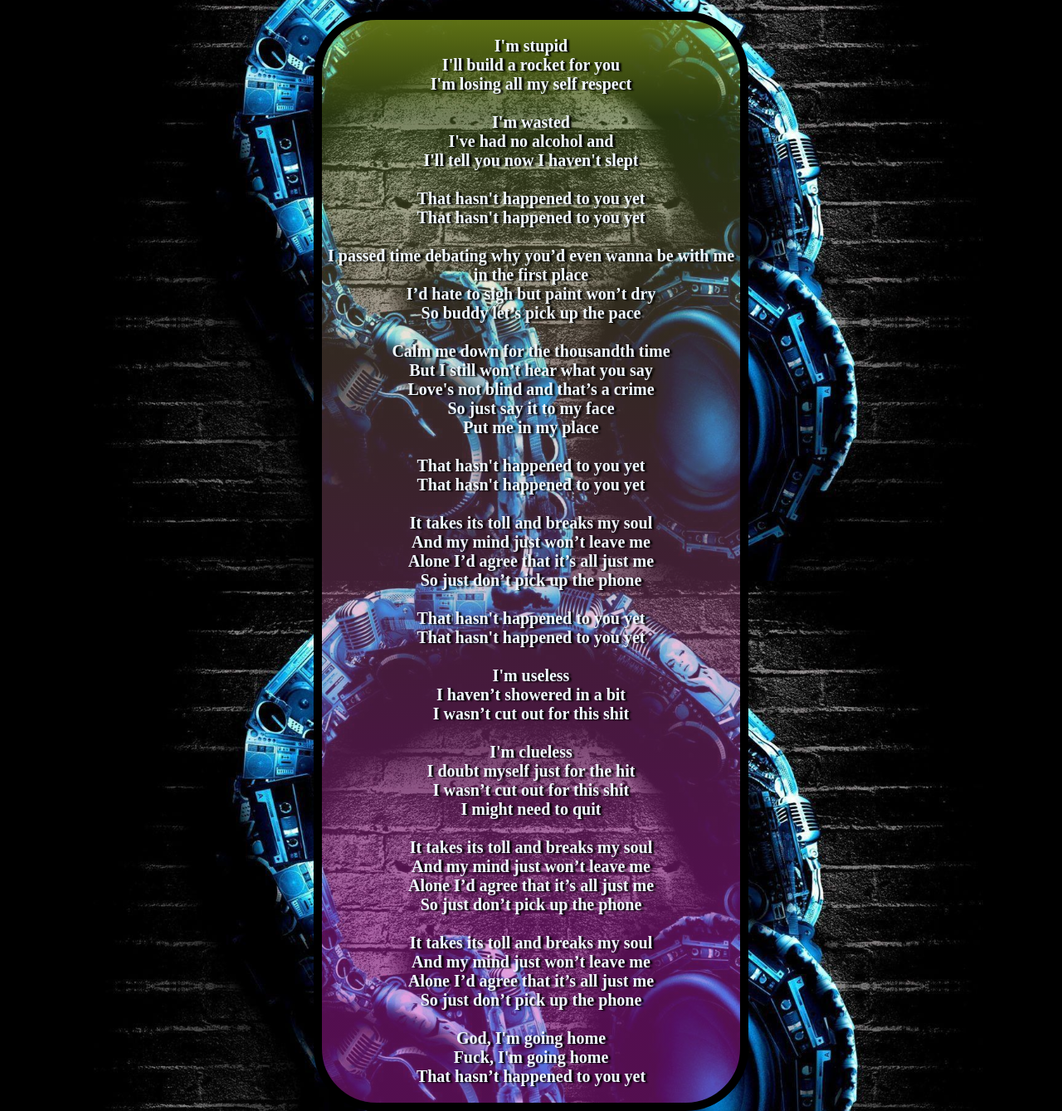
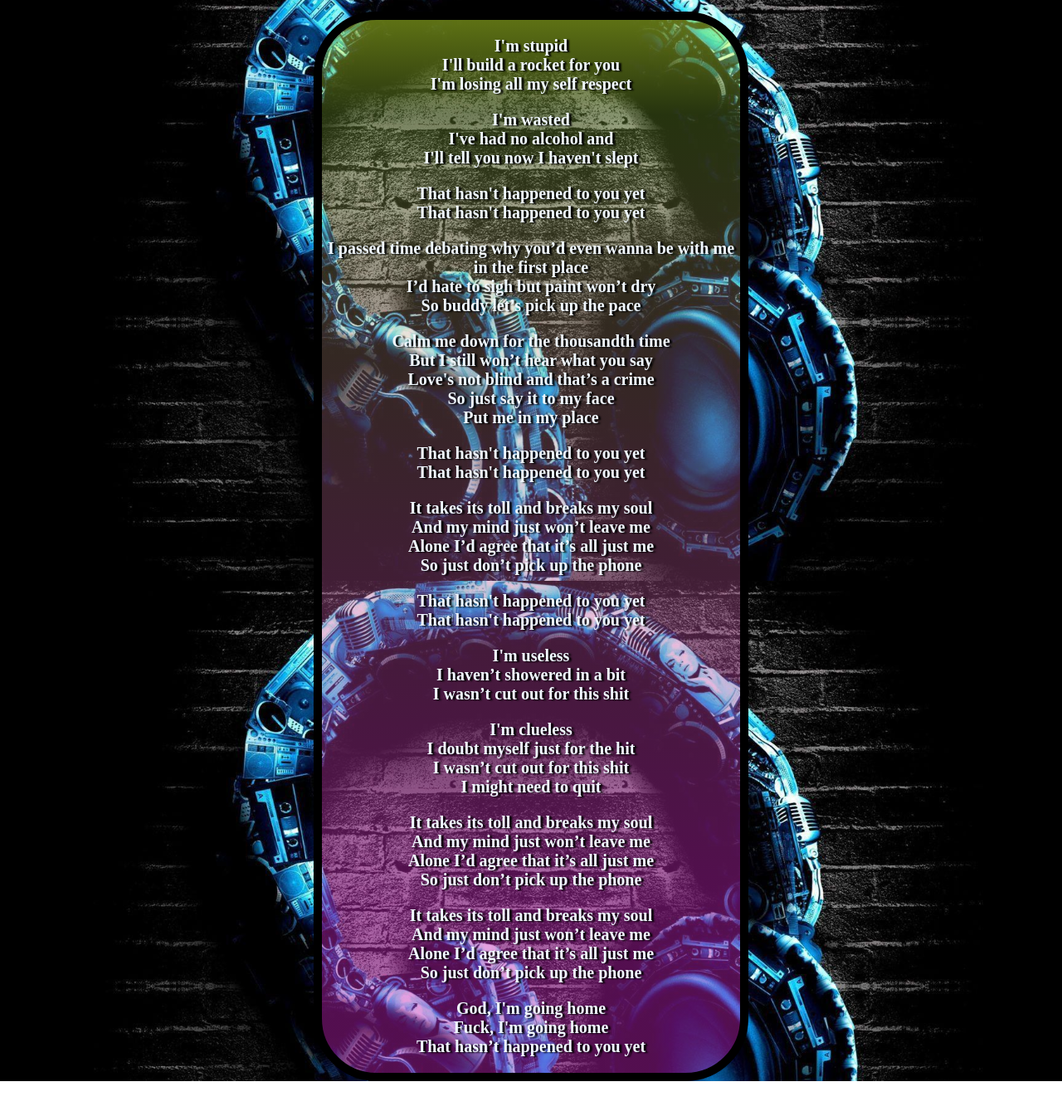
Before and after one commit to GonzaloLatorre/playslit, a plain HTML site: page stupid.html in a window 1280 px wide. Shown: the part 100-1439 px from the top of the page at 83% size. After the commit the page ends 1403 px from the top, so only its background shows below. Drawn offline with Linux system fonts and the light colour scheme.

Commit message:
listongaa

```diff
--- a/stupid.html
+++ b/stupid.html
@@ -17,54 +17,66 @@
             I'm stupid<br>
             I'll build a rocket for you<br>
             I'm losing all my self respect<br>
-            <br>
+        </p>
+        <p>
             I'm wasted<br>
             I've had no alcohol and<br>
             I'll tell you now I haven't slept<br>
-            <br>
+        </p>
+        <p>
             That hasn't happened to you yet<br>
             That hasn't happened to you yet<br>
-            <br>
+        </p>
+        <p>
             I passed time debating why you’d even wanna be with me in the first place<br>
             I’d hate to sigh but paint won’t dry<br>
             So buddy let’s pick up the pace<br>
-            <br>
+        </p>
+        <p>
             Calm me down for the thousandth time<br>
             But I still won’t hear what you say<br>
             Love's not blind and that’s a crime<br>
             So just say it to my face<br>
             Put me in my place<br>
-            <br>
+        </p>
+        <p>
             That hasn't happened to you yet<br>
             That hasn't happened to you yet<br>
-            <br>
+        </p>
+        <p>
             It takes its toll and breaks my soul<br>
             And my mind just won’t leave me<br>
             Alone I’d agree that it’s all just me<br>
             So just don’t pick up the phone<br>
-            <br>
+        </p>
+        <p>
             That hasn't happened to you yet<br>
             That hasn't happened to you yet<br>
-            <br>
+        </p>
+        <p>
             I'm useless<br>
             I haven’t showered in a bit<br>
             I wasn’t cut out for this shit<br>
-            <br>
+        </p>
+        <p>
             I'm clueless<br>
             I doubt myself just for the hit<br>
             I wasn’t cut out for this shit<br>
             I might need to quit<br>
-            <br>
+        </p>
+        <p>
             It takes its toll and breaks my soul<br>
             And my mind just won’t leave me<br>
             Alone I’d agree that it’s all just me<br>
             So just don’t pick up the phone<br>
-            <br>
+        </p>
+        <p>
             It takes its toll and breaks my soul<br>
             And my mind just won’t leave me<br>
             Alone I’d agree that it’s all just me<br>
             So just don’t pick up the phone<br>
-            <br>
+        </p>
+        <p>
             God, I'm going home<br>
             Fuck, I'm going home<br>
             That hasn’t happened to you yet <br>
```
Also changed, not shown: fume.un.verde.html (+16 -8 lines), online.songs.html (+18 -9 lines), sientelo.html (+24 -12 lines), the.anthem.html (+18 -9 lines), tus.horas.magicas.html (+14 -7 lines).
